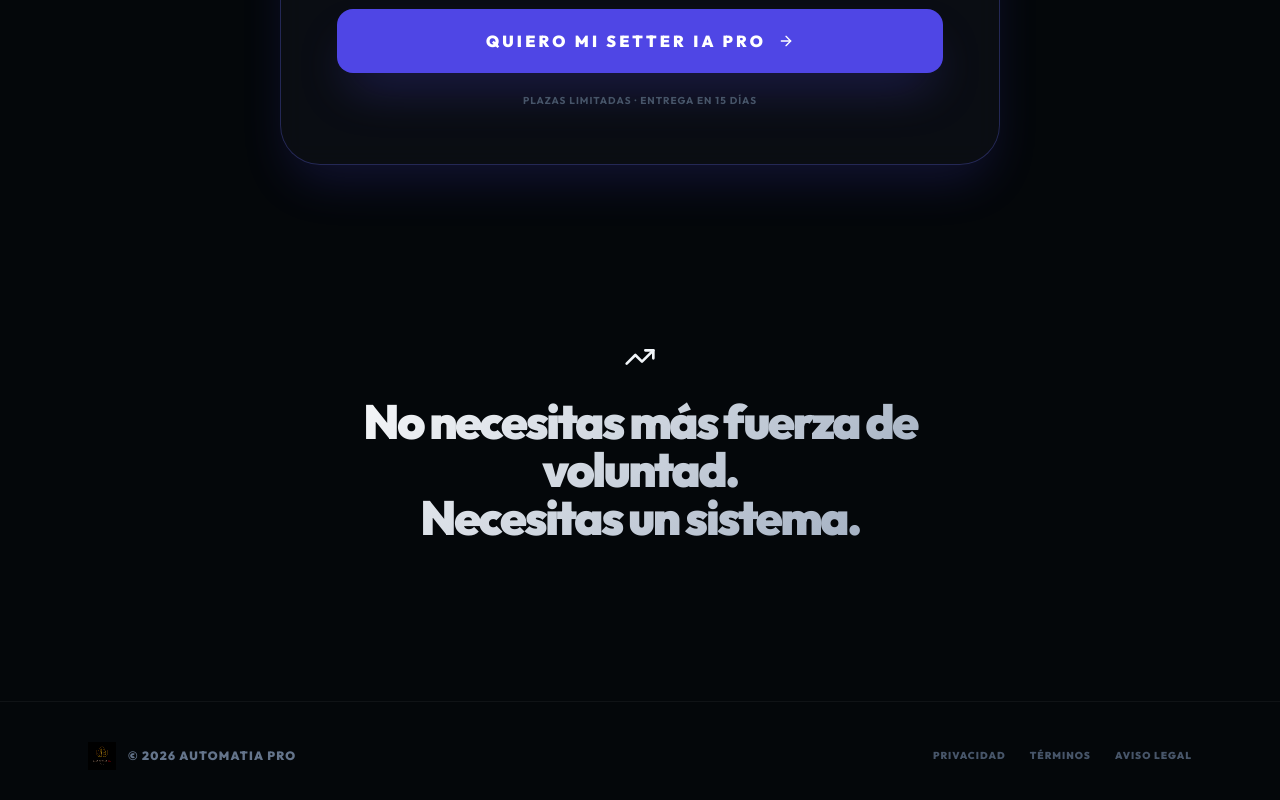
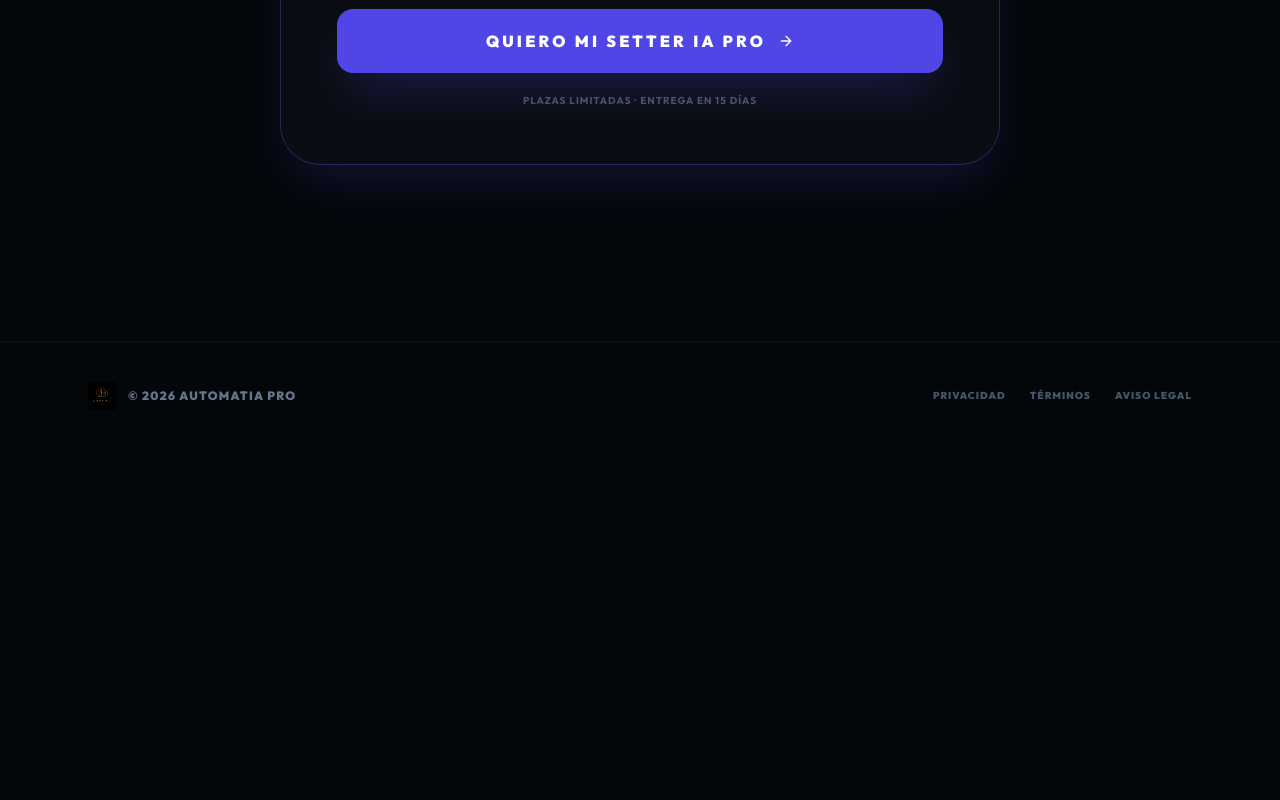
Before and after one commit to holaautomatiapro-hub/landing-setter-ia, a React (Vite) app: page / in a window 1280 px wide. Shown: the part 10784-11584 px from the top of the page. After the commit the page ends 11234 px from the top, so only its background shows below. Built offline with nearby package versions, Linux system fonts and the light colour scheme.

Commit message:
Remove closing 'fuerza de voluntad' section

```diff
--- a/src/LandingSetterIA.tsx
+++ b/src/LandingSetterIA.tsx
@@ -653,15 +653,6 @@ const LandingSetterIA: React.FC = () => {
         </div>
       </section>
 
-      {/* CIERRE */}
-      <section className="relative z-10 max-w-3xl mx-auto px-6 py-20 text-center">
-        <TrendingUp size={32} className="text-primary-400 mx-auto mb-6" />
-        <h2 className="text-3xl md:text-5xl font-black tracking-tighter premium-gradient-text leading-tight">
-          No necesitas más fuerza de voluntad.<br />
-          Necesitas un <span className="text-primary-500">sistema</span>.
-        </h2>
-      </section>
-
       {/* FOOTER */}
       <footer className="relative z-10 border-t border-white/5 mt-20">
         <div className="max-w-6xl mx-auto px-6 py-10 flex flex-col md:flex-row items-center justify-between gap-4">
```
